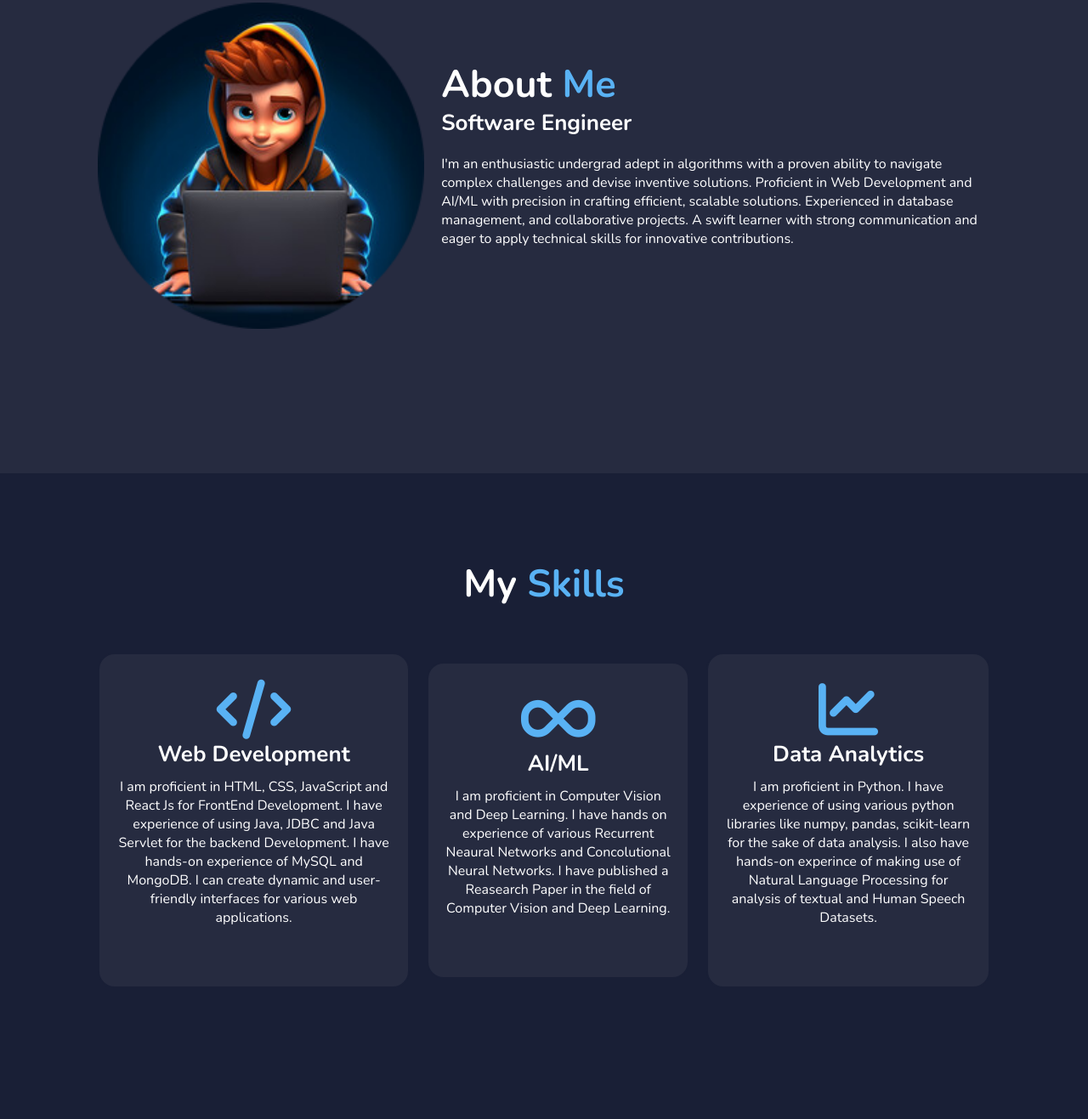
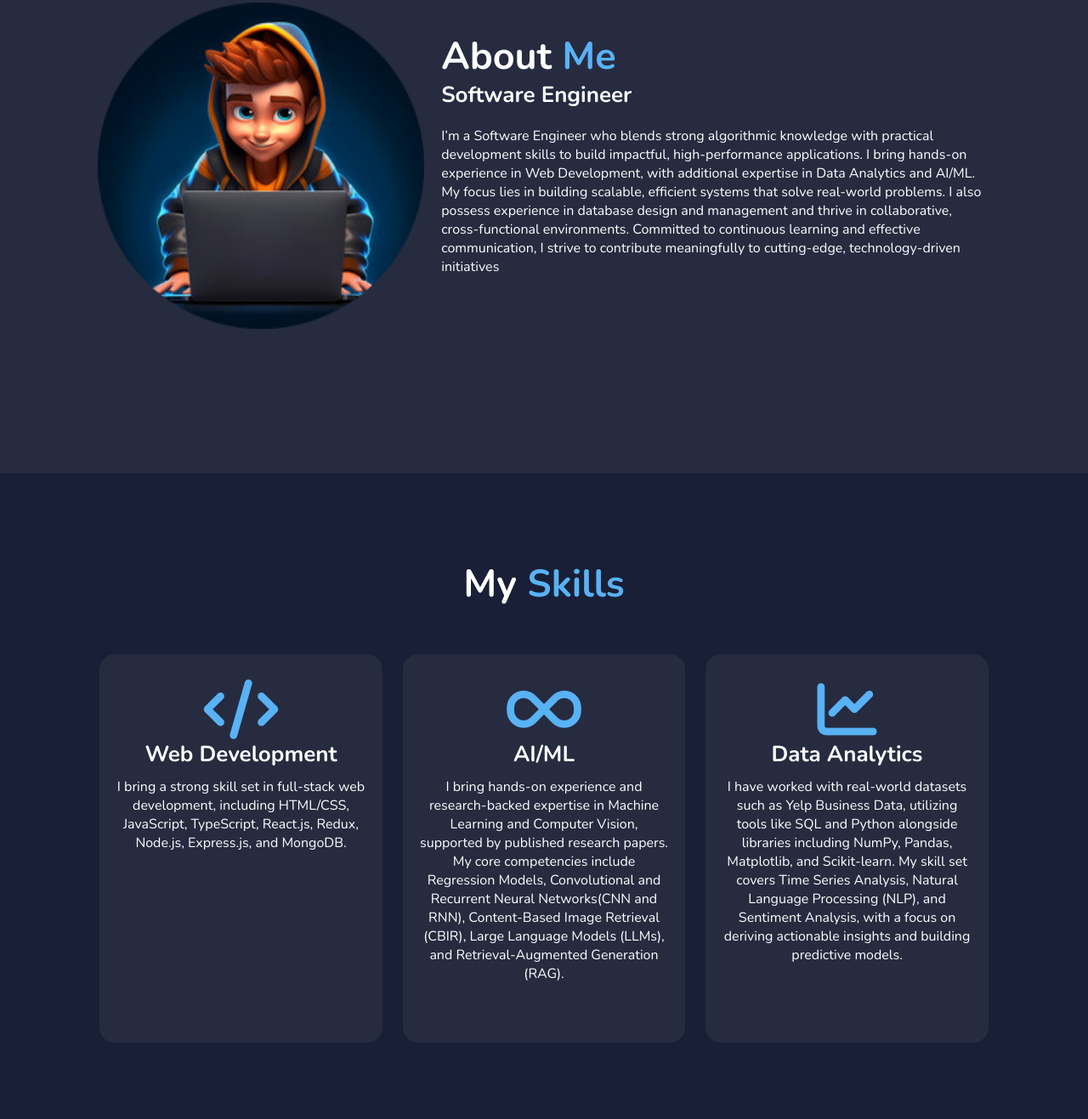
Before and after one commit to ritikpoonia29/Portfolio, a website: page index.html in a window 1280 px wide. Shown: the part 1043-2360 px from the top of the page at 85% size. Drawn offline with nearby package versions, Linux system fonts and the light colour scheme.

Commit message:
New Changes

```diff
--- a/index.html
+++ b/index.html
@@ -66,12 +66,7 @@
         <h2 class="heading">About <span>Me</span></h2>
         <h3>Software Engineer</h3>
         <p>
-          I'm an enthusiastic undergrad adept in algorithms with a proven
-          ability to navigate complex challenges and devise inventive solutions.
-          Proficient in Web Development and AI/ML with precision in crafting
-          efficient, scalable solutions. Experienced in database management, and
-          collaborative projects. A swift learner with strong communication and
-          eager to apply technical skills for innovative contributions.
+          I’m a Software Engineer who blends strong algorithmic knowledge with practical development skills to build impactful, high-performance applications. I bring hands-on experience in Web Development, with additional expertise in Data Analytics and AI/ML. My focus lies in building scalable, efficient systems that solve real-world problems. I also possess experience in database design and management and thrive in collaborative, cross-functional environments. Committed to continuous learning and effective communication, I strive to contribute meaningfully to cutting-edge, technology-driven initiatives
         </p>
       </div>
     </section>
@@ -85,11 +80,7 @@
           <i class="fa-solid fa-code"></i>
           <h3>Web Development</h3>
           <p>
-            I am proficient in HTML, CSS, JavaScript and React Js for FrontEnd
-            Development. I have experience of using Java, JDBC and Java Servlet
-            for the backend Development. I have hands-on experience of MySQL and
-            MongoDB. I can create dynamic and user-friendly interfaces for
-            various web applications.
+            I bring a strong skill set in full-stack web development, including HTML/CSS, JavaScript, TypeScript, React.js, Redux, Node.js, Express.js, and MongoDB.
           </p>
         </div>
 
@@ -97,10 +88,7 @@
           <i class="fa-solid fa-infinity"></i>
           <h3>AI/ML</h3>
           <p>
-            I am proficient in Computer Vision and Deep Learning. I have hands
-            on experience of various Recurrent Neaural Networks and
-            Concolutional Neural Networks. I have published a Reasearch Paper in
-            the field of Computer Vision and Deep Learning.
+            I bring hands-on experience and research-backed expertise in Machine Learning and Computer Vision, supported by published research papers. My core competencies include Regression Models, Convolutional and Recurrent Neural Networks(CNN and RNN), Content-Based Image Retrieval (CBIR), Large Language Models (LLMs), and Retrieval-Augmented Generation (RAG).
           </p>
         </div>
 
@@ -108,11 +96,7 @@
           <i class="fa-solid fa-chart-line"></i>
           <h3>Data Analytics</h3>
           <p>
-            I am proficient in Python. I have experience of using various python
-            libraries like numpy, pandas, scikit-learn for the sake of data
-            analysis. I also have hands-on experince of making use of Natural
-            Language Processing for analysis of textual and Human Speech
-            Datasets.
+            I have worked with real-world datasets such as Yelp Business Data, utilizing tools like SQL and Python alongside libraries including NumPy, Pandas, Matplotlib, and Scikit-learn. My skill set covers Time Series Analysis, Natural Language Processing (NLP), and Sentiment Analysis, with a focus on deriving actionable insights and building predictive models.
           </p>
         </div>
       </div>
@@ -131,6 +115,7 @@
               GO Laundry is your one stop destination to get all your laundry
               problems resolved. It is a website built as a prototype for a
               client. It is built using React JS.
+              (This website is in prototype stage)
             </p>
             <a href="https://laundry-site.onrender.com/" target="_blank"><i class="fa-solid fa-up-right-from-square"></i></a>
           </div>
--- a/style.css
+++ b/style.css
@@ -138,6 +138,7 @@ span{
     background: var(--main-color);
     color: var(--snd-bg-color);
     box-shadow: 0 0 1rem var(--main-color);
+    font-size: 3rem;
 }
 
 .btn{
@@ -168,7 +169,8 @@ button {
 .btn:hover{
     box-shadow: white;
     background: var(--bg-color);
-
+    color: white;
+    font-size: 1.8rem;
 }
 
 button:hover{
@@ -214,12 +216,13 @@ font-size: 4.5rem;
 .services-container{
     display: flex;
     justify-content: center;
-    align-items: center;
+    align-items: stretch;
     gap: 2rem;
 }
 
 .services-container .services-box{
-    flex-direction: 1 1 30rem;
+    /* flex-direction: 1 1 30rem; */
+    flex: 1 1 30rem;
     background: var(--snd-bg-color);
     padding: 3rem 2rem 4rem;
     border-radius: 2rem;
```
